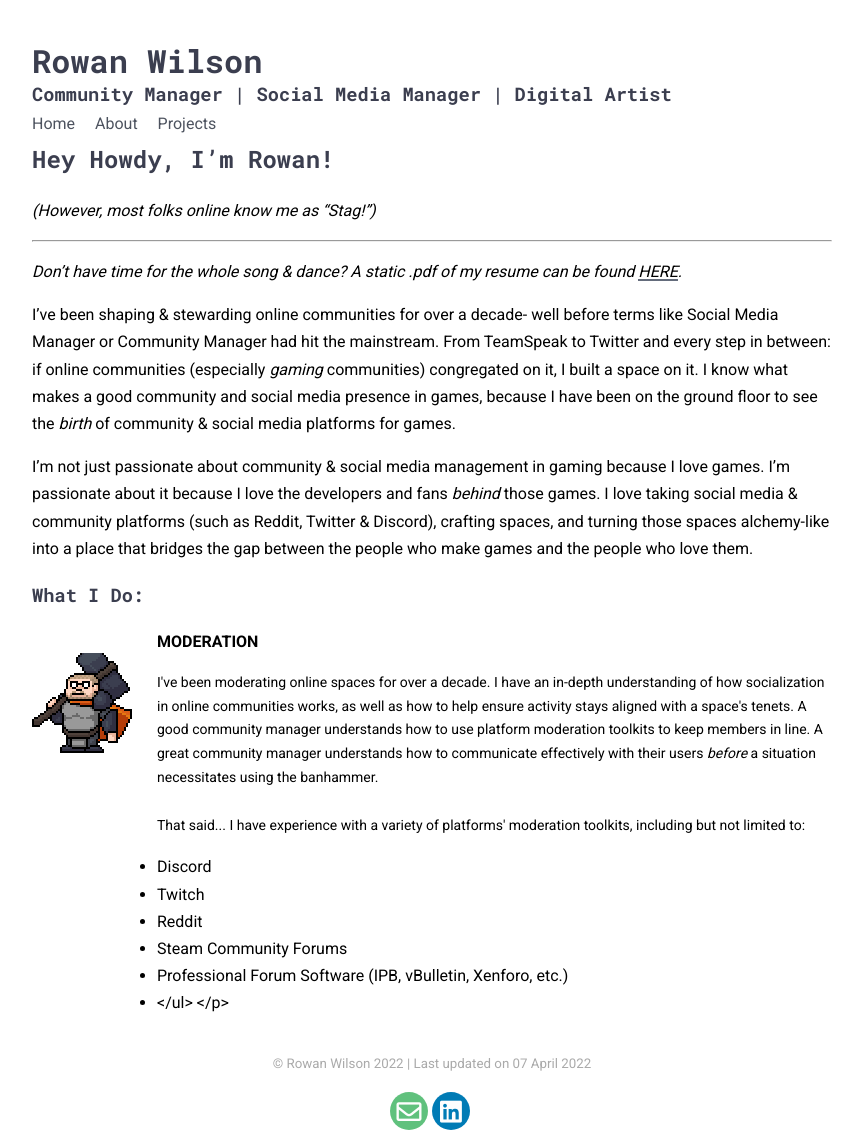
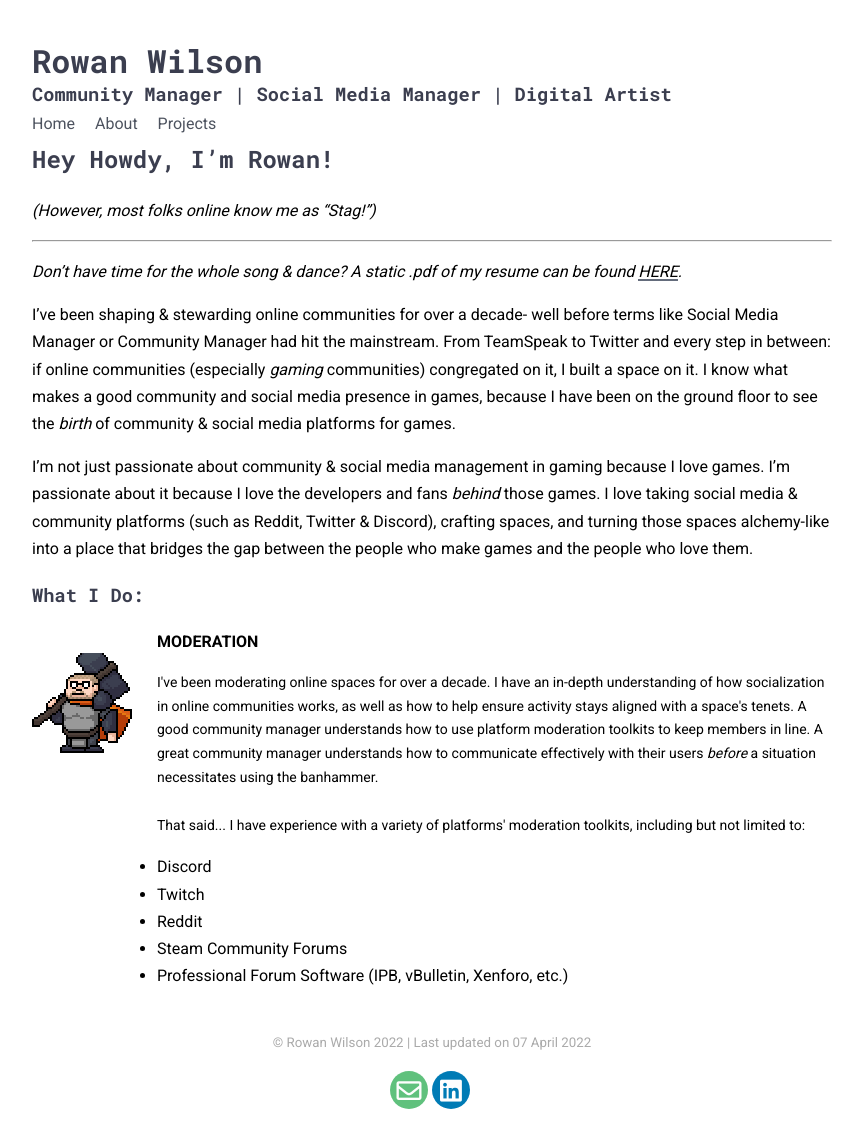
Before and after one commit to stagrunner/rowanjwilson, a Jekyll site: the page built from _pages/about.md, in a window 1280 px wide. Shown: the whole page, without its empty margins (208-1071 px from the left). Built offline with Jekyll 4.4.1, drawn with Linux system fonts in a browser that asks for light colours; nearby versions of some CDN libraries; after the commit the page ends 1113 px from its top, so only the background shows below that.

```diff
--- a/_pages/about.md
+++ b/_pages/about.md
@@ -30,6 +30,6 @@ That said... I have experience with a variety of platforms' moderation toolkits,
   <li>Twitch</li>
   <li>Reddit</li>
   <li>Steam Community Forums</li>
-  <li>Professional Forum Software (IPB, vBulletin, Xenforo, etc.)<li>
+  <li>Professional Forum Software (IPB, vBulletin, Xenforo, etc.)</li>
 </ul>
 </p>
```
